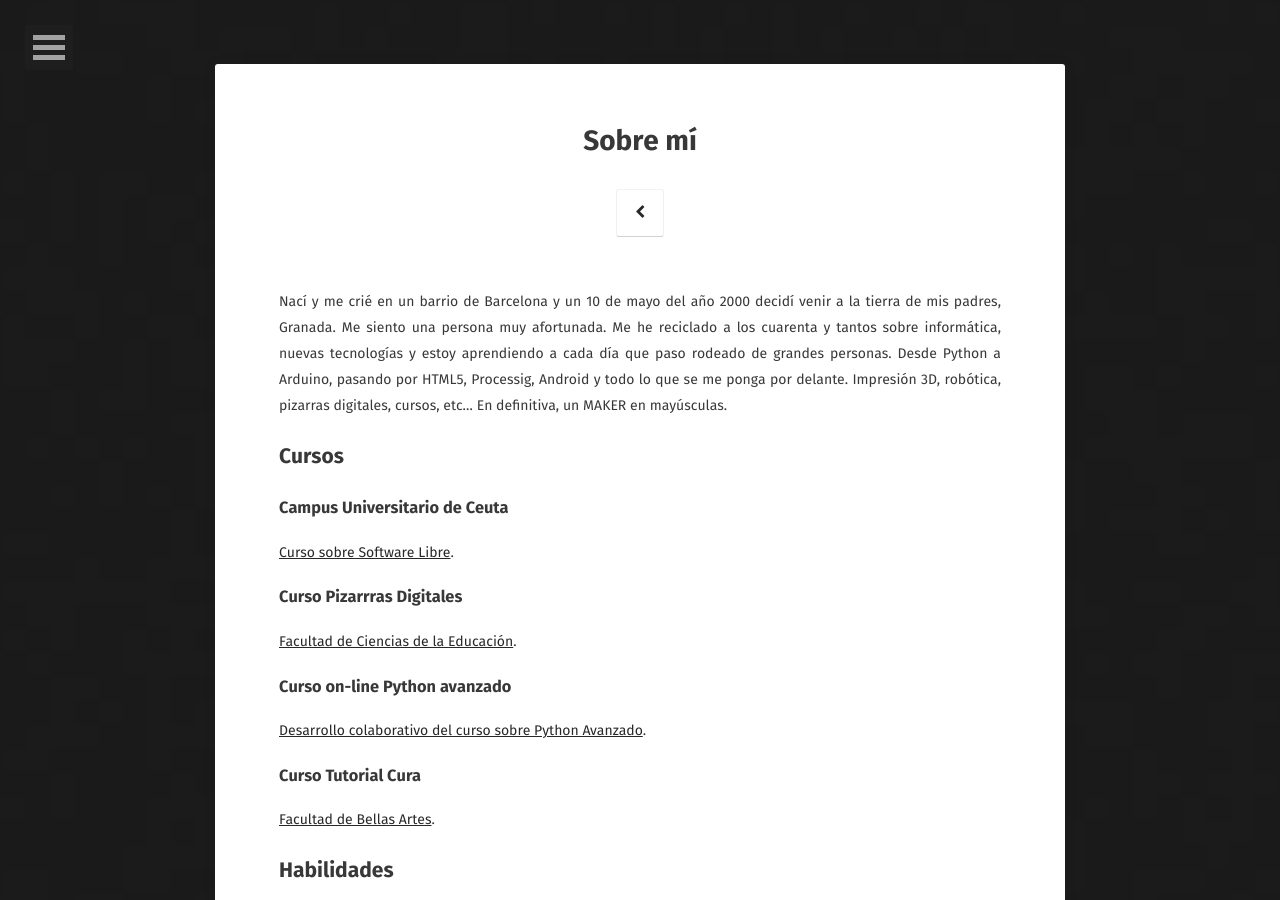
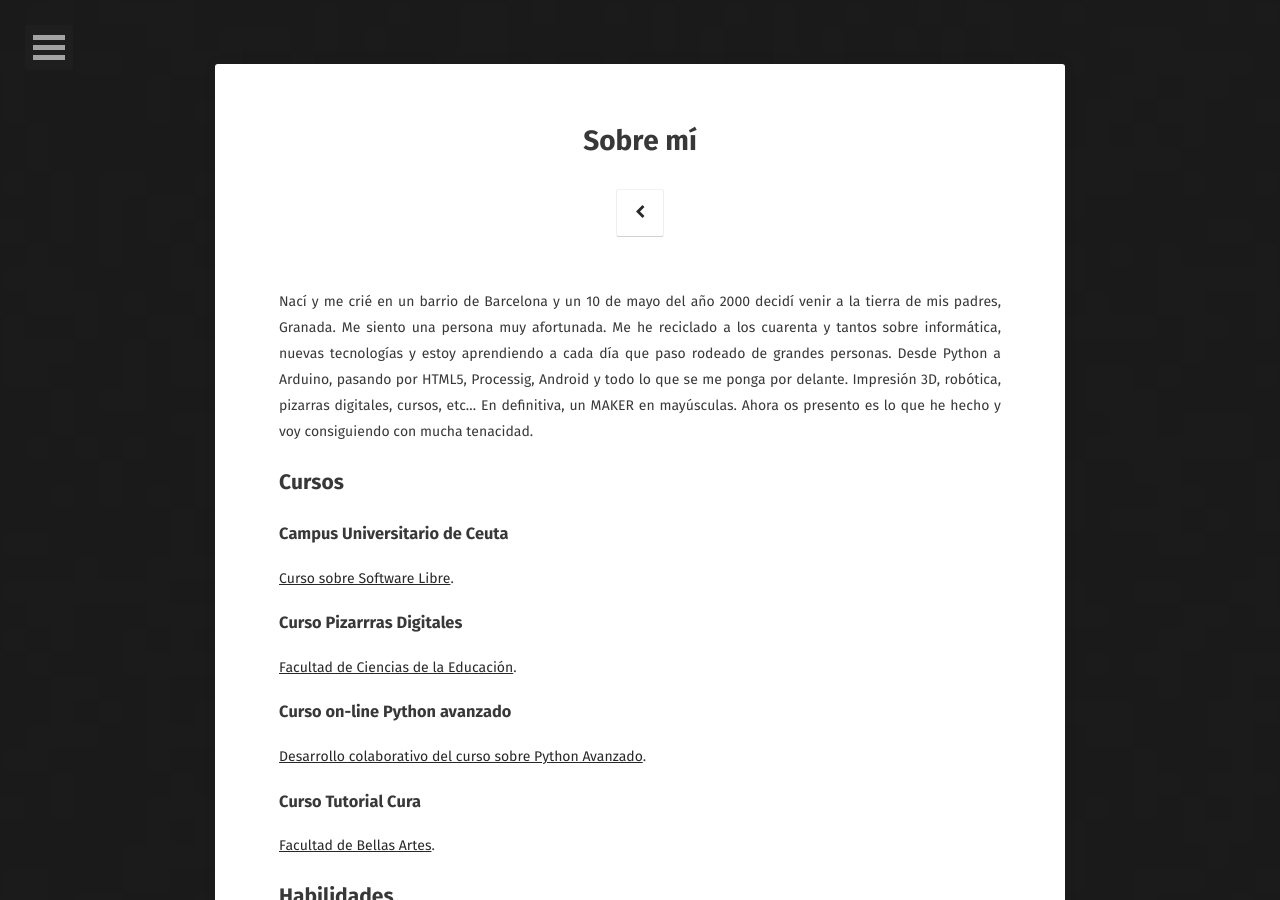
Before and after one commit to Makova/MakovaLibre, a Jekyll site: the page built from about/index.md, in a window 1280 px wide and 900 px high. Built offline with Jekyll 4.4.1, drawn with Linux system fonts in a browser that asks for light colours; some web fonts are replaced.

Commit message:
otro poquito más

```diff
--- a/about/index.md
+++ b/about/index.md
@@ -11,13 +11,13 @@ Nací y me crié en un barrio de Barcelona y un 10 de mayo del año 2000 decidí
 Me siento una persona muy afortunada. Me he reciclado a los cuarenta y tantos sobre informática, nuevas tecnologías y estoy
 aprendiendo a cada día que paso rodeado de grandes personas.
 Desde Python a Arduino, pasando por HTML5, Processig, Android y todo lo que se me ponga por delante. Impresión 3D, robótica, pizarras digitales, cursos, etc... En definitiva, un MAKER en mayúsculas.
+Ahora os presento es lo que he hecho y voy consiguiendo con mucha tenacidad.
 
 
 
 
 
 ## Cursos
-
 
 ### Campus Universitario de Ceuta
 
@@ -58,7 +58,6 @@ Desde Python a Arduino, pasando por HTML5, Processig, Android y todo lo que se m
 
 ## Experiencia
 
-
 ### Profesor extraescolares robótica
 
 :---------------------------|--------------------------:
@@ -94,7 +93,6 @@ Desde Python a Arduino, pasando por HTML5, Processig, Android y todo lo que se m
 
 ## Actividades
 
-
 ### Campus Semana Santa por OpenXXI
 
 :-----------------|------------------------:
```
